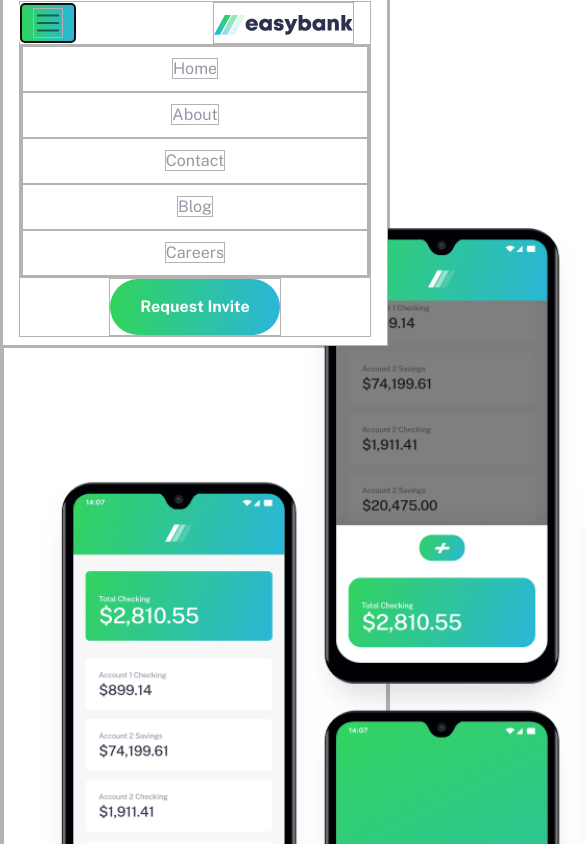
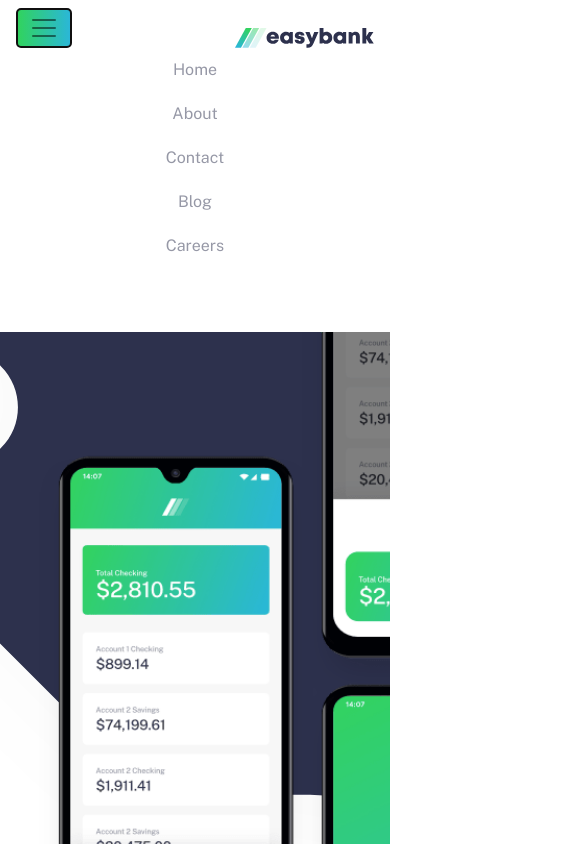
Before and after one commit to deweydc/easybank, a website: page index.html in a window 390 px wide. Both pictures are taken after a click on the button 48 px from the left and 23 px from the top of the page. Shown: the top 844 px of the page, 585 px wide, since content can reach past the window. Drawn offline with nearby package versions, Linux system fonts and the light colour scheme; files that its build step writes are made by us from their sources.

Commit message:
fa icons and nav completed

```diff
--- a/app/scss/styles.scss
+++ b/app/scss/styles.scss
@@ -6,7 +6,7 @@
     margin: 0;
     padding: 0;
     box-sizing: border-box;
-    border: 1px solid rgb(179, 179, 179);
+    // border: 1px solid rgb(179, 179, 179);
 }
 
 body{
@@ -15,18 +15,25 @@
     overflow-x: hidden;
 }
 
+header{
+    z-index: 20;
+    position: sticky;
+    top: 0;
+    z-index: 250;
+    width: 100%;
+}
+
 
 
 nav  {
     background-color: $white;
-    position: sticky;
-    top: 0;
+    width: 100%;
     z-index: 11100;
     margin-top: -10px;
 }
 
-header button {
-    margin-right: 200px;
+.nav-button {
+
 }
 
 h2{
@@ -103,13 +110,18 @@
     overflow: hidden;
 }
 
+main{
+    width: 100%;
+    contain: content;
+}
+
 
 
 .hero {
     max-width: 100%;
     height: 660px;
     position: relative;
-    overflow: hidden;
+    overflow-x: hidden;
     background-color: $lightGray;
     z-index: 10;
 }
@@ -145,7 +157,7 @@
     width: 1300px;
     height: auto;
     position: absolute;
-    left: 600px;
+    left: 790px;
     top: -270px;
     z-index: 15;
 
@@ -155,6 +167,7 @@
 .image-mockup-container{
     position: relative;
     width: 100%;
+    // overflow-x: inherit;
 }
 
 .image-mockup{
@@ -164,7 +177,6 @@
     right: -10%;
     top: -120px;
     z-index: 100;
-
 }
 
 
@@ -318,6 +330,16 @@
         min-width: 1200px;
     }
 
+    nav{
+        text-align: center;
+    }
+
+    .navbar-toggler{
+        margin-right: 0;
+    }
+
+
+
 
 
     .image-mockup{
@@ -327,7 +349,15 @@
         right: -10%;
         top: -120px;
         z-index: 100;
+    }
 
+    .bg-intro {
+        width: 1800px;
+        height: auto;
+        position: absolute;
+        left: -200px;
+        top: -570px;
+        z-index: 15;
     }
 
     .hero {
@@ -336,6 +366,26 @@
 
 }
 
-@media only screen and (max-width: 992px) {
+@media only screen and (max-width: 991px) {
+
+    .logo{
+        position: absolute;
+        right: 0;
+        top: 8px;
+        margin: 0;
+    }
+
+    .nav-container{
+        position: relative;
+    }
+
+    .nav-button{
+        visibility: hidden;
+    }
+
+    .nav-item{
+        padding-bottom: 0;
+
+    }
 
 }
--- a/index.html
+++ b/index.html
@@ -22,17 +22,18 @@
 
 <body>
 
+    <header>
+        <nav class="navbar navbar-expand-lg navbar-light">
+            <div class="container nav-container">
 
-    <nav class="text-center navbar navbar-expand-lg navbar-light">
-        <div class="container">
-            <button class="navbar-toggler" type="button" data-toggle="collapse" data-target="#menu">
-                <span class="navbar-toggler-icon"></span>
-            </button>
 
                 <a class="navbar-brand logo">
                     <!-- ? check logo class in css went above -->
                     <img src="./images/logo.svg" alt="logo" #logo>
                 </a>
+                <button class="navbar-toggler" type="button" data-toggle="collapse" data-target="#menu">
+                    <span class="navbar-toggler-icon"></span>
+                </button>
 
 
                 <div id="menu" class="collapse navbar-collapse justify-content-center  nav-links">
@@ -47,10 +48,9 @@
                 <div class="nav-button">
                     <button type="button" class="button">Request Invite</button>
                 </div>
-
             </div>
-
         </nav>
+    </header>
 
 
     <main>
@@ -235,11 +235,11 @@
                 <div class="col-md-3 text-center social-icons">
                     <a href="#"><img src="./images/logo.svg" alt="logo" class="footer-logo"></a>
                     <br>
-                    <a class="btn btn-social-icon btn-sm btn-facebook" href="#"><i class="fa fa-facebook"></i></a>
-                    <a class="btn btn-social-icon btn-sm btn-google" href="#"><i class="fa fa-youtube"></i></a>
-                    <a class="btn btn-social-icon btn-sm btn-twitter" href="#"><i class="fa fa-twitter"></i></a>
-                    <a class="btn btn-social-icon btn-sm btn-pinterest" href="#"><i class="fa fa-pinterest"></i></a>
-                    <a class="btn btn-social-icon btn-sm btn-instagram" href="#"><i class="fa fa-instagram"></i></a>
+                    <a class="btn btn-social-icon btn-sm btn-facebook" href="#"><i class="fa fa-facebook-square" style="color: white"></i></a>
+                    <a class="btn btn-social-icon btn-sm btn-google" href="#"><i class="fa fa-youtube" style="color: white"></i></a>
+                    <a class="btn btn-social-icon btn-sm btn-twitter" href="#"><i class="fa fa-twitter" style="color: white"></i></a>
+                    <a class="btn btn-social-icon btn-sm btn-pinterest" href="#"><i class="fa fa-pinterest" style="color: white"></i></a>
+                    <a class="btn btn-social-icon btn-sm btn-instagram" href="#"><i class="fa fa-instagram" style="color: white"></i></a>
                 </div>
 
                 <div class="col-md-2 footer-links">
```
Also changed, not shown: app/scss/styles.css, 1 other file. Lines whose indentation alone changed are shown as unchanged.
